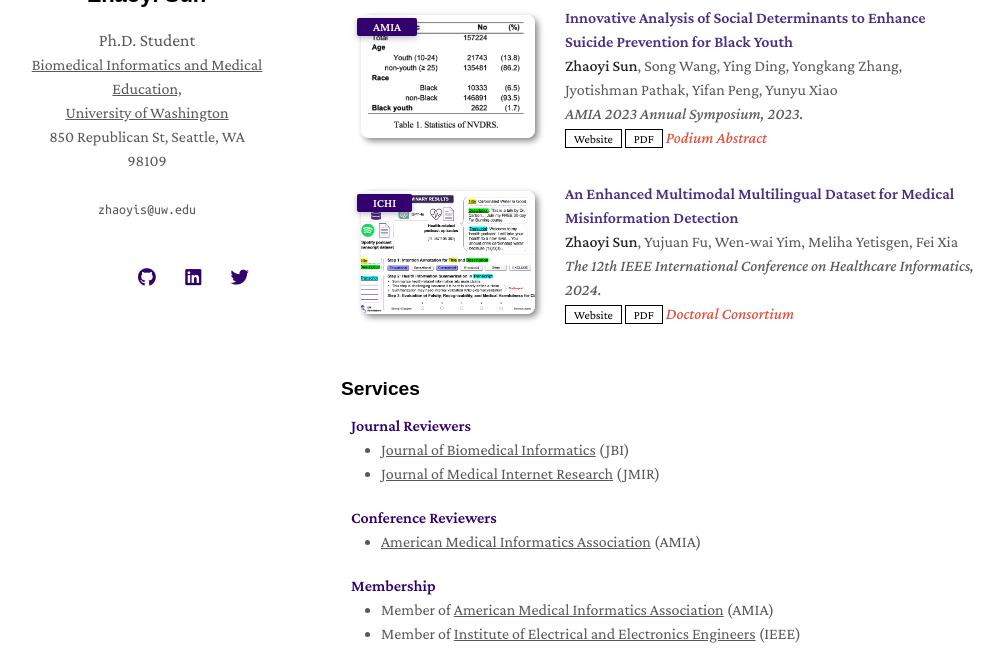
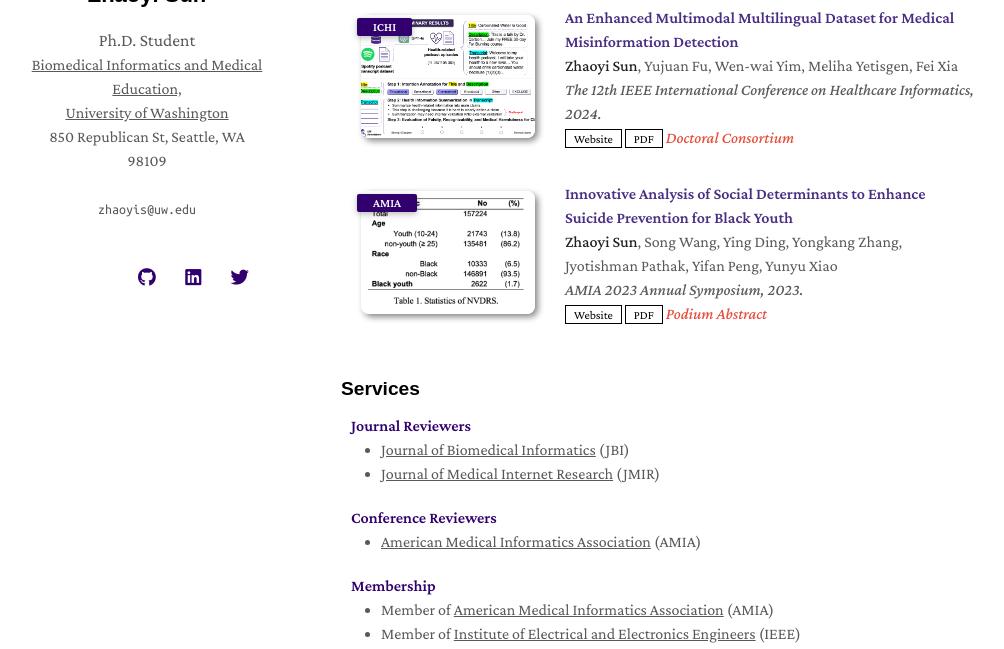
Before and after one commit to GeraldSun/GeraldSun.github.io, a Jekyll site: the page built from index.md, in a window 1280 px wide and 900 px high, scrolled down 2258 px, cut to the strip 251-900 px from the top of the window. Shown: the whole strip, without its empty margins (129-1133 px from the left). Built offline with Jekyll 4.4.1, drawn with Linux system fonts in a browser that asks for light colours; nearby versions of some CDN libraries; a style sheet for code colours, icons or effects is not loaded; our own code applies the rules of GitHub Pages for plain Markdown files; part of the change alters nothing that is shown.

Commit message:
Update presentations.yml

```diff
--- a/_data/presentations.yml
+++ b/_data/presentations.yml
@@ -1,4 +1,15 @@
 main:
+
+  - title: An Enhanced Multimodal Multilingual Dataset for Medical Misinformation Detection
+    authors: <strong>Zhaoyi Sun</strong>, Yujuan Fu, Wen-wai Yim, Meliha Yetisgen, Fei Xia
+    conference_short: ICHI
+    conference: The 12th IEEE International Conference on Healthcare Informatics, 2024.
+    website: ./assets/files/ICHI_2024_Doctoral_Consortium.pdf
+    pdf: ./assets/files/ICHI_2024_Doctoral_Consortium.pdf
+    # bibtex: ./assets/bib/202401.txt
+    image: ./assets/img/202402.png
+    slides: ./assets/files/ICHI2024_Zhaoyi_Sun.pdf
+    notes: Doctoral Consortium
 
   - title: Innovative Analysis of Social Determinants to Enhance Suicide Prevention for Black Youth
     authors: <strong>Zhaoyi Sun</strong>, Song Wang, Ying Ding, Yongkang Zhang, Jyotishman Pathak, Yifan Peng, Yunyu Xiao
@@ -9,13 +20,3 @@ main:
     # bibtex: ./assets/bib/202401.txt
     image: ./assets/img/202306.png
     notes: Podium Abstract
-
-  - title: An Enhanced Multimodal Multilingual Dataset for Medical Misinformation Detection
-    authors: <strong>Zhaoyi Sun</strong>, Yujuan Fu, Wen-wai Yim, Meliha Yetisgen, Fei Xia
-    conference_short: ICHI
-    conference: The 12th IEEE International Conference on Healthcare Informatics, 2024.
-    website: ./assets/files/ICHI_2024_Doctoral_Consortium.pdf
-    pdf: ./assets/files/ICHI_2024_Doctoral_Consortium.pdf
-    # bibtex: ./assets/bib/202401.txt
-    image: ./assets/img/202402.png
-    notes: Doctoral Consortium
```
